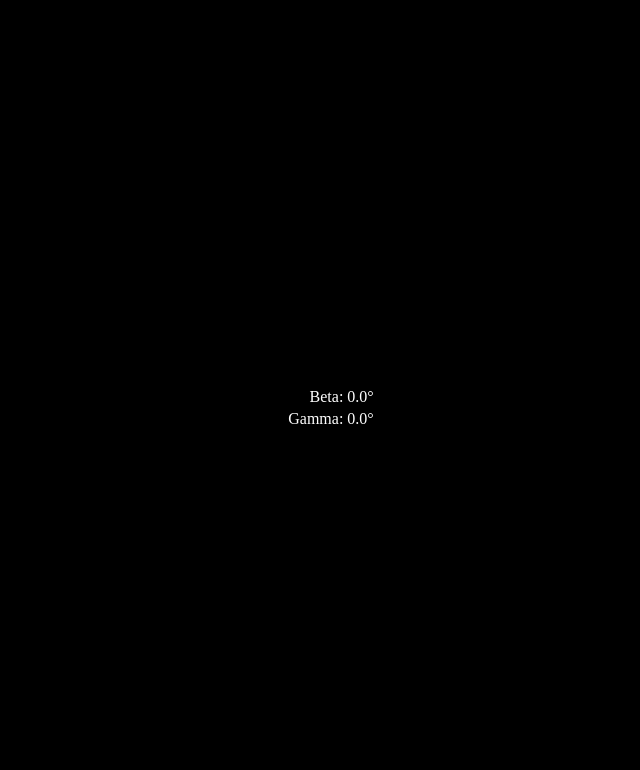
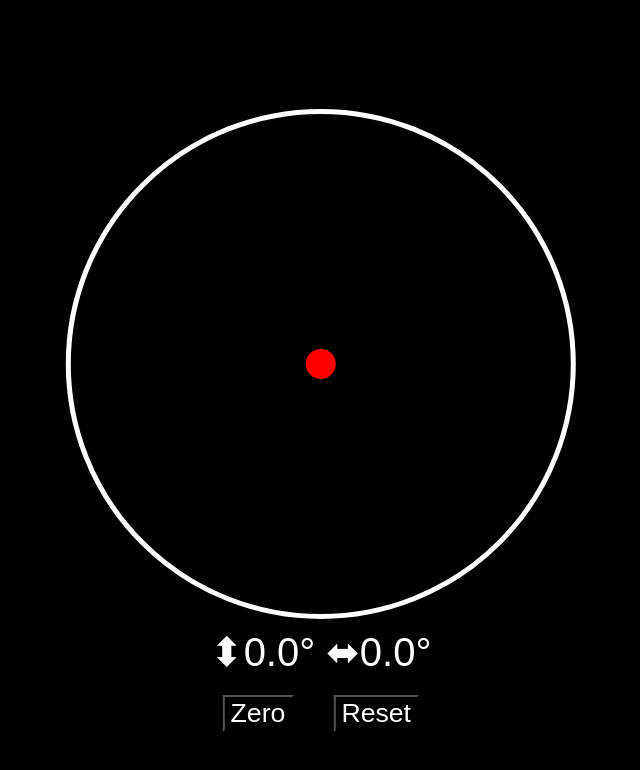
Before and after one commit to tantecky/libela, a React (Vite) app: page / in a window 1280 px wide. Shown: the top 770 px of the page, without its empty margins (317-957 px from the left). Built offline with nearby package versions, Linux system fonts and the light colour scheme; the HTML template or start-up script is replaced by a standard one.

Commit message:
Add bubble radar

```diff
--- a/src/App.css
+++ b/src/App.css
@@ -2,7 +2,8 @@ body {
   position: absolute;
   top: 50%;
   left: 50%;
-  transform: translate(-50%, -50%);
+  transform: translate(-52%, -48%);
   color: white;
   background-color: black;
+  font-family: Arial, Helvetica, sans-serif;
 }
--- a/src/App.tsx
+++ b/src/App.tsx
@@ -4,6 +4,7 @@ import './App.css'
 import { useEffect, useState } from 'react'
 import { AngleData } from './model/AngleData'
 import BubbleRadar from './component/BubbleRadar'
+import ZeroReset from './component/ZeroReset'
 
 function App() {
   const [angleData, setOrientationData] = useState<AngleData>(
@@ -26,6 +27,7 @@ function App() {
     <>
       <BubbleRadar beta={angleData.beta} gamma={angleData.gamma} />
       <AngleLabel beta={angleData.beta} gamma={angleData.gamma} />
+      <ZeroReset />
     </>
   )
 }
--- a/src/component/AngleLabel.css
+++ b/src/component/AngleLabel.css
@@ -1,3 +1,9 @@
-.angle-label td {
-  text-align: end;
+.angle-label {
+  font-size: 30pt;
+  text-align: center;
 }
+
+.angle-label p {
+  margin: 0;
+  margin-top: 10px;
+}
--- a/src/component/AngleLabel.tsx
+++ b/src/component/AngleLabel.tsx
@@ -4,16 +4,9 @@ import { IAngleData } from '../model/AngleData'
 export default function AngleLabel({ beta, gamma }: IAngleData) {
   return (
     <div className="angle-label">
-      <table>
-        <tr>
-          <td>Beta: </td>
-          <td>{beta.toFixed(1)}°</td>
-        </tr>
-        <tr>
-          <td>Gamma: </td>
-          <td>{gamma.toFixed(1)}°</td>
-        </tr>
-      </table>
+      <p>
+        ⬍{beta.toFixed(1)}° ⬌{gamma.toFixed(1)}°
+      </p>
     </div>
   )
 }
--- a/src/component/BubbleRadar.css
+++ b/src/component/BubbleRadar.css
@@ -0,0 +1,18 @@
+#radar {
+  position: relative;
+  width: 300px;
+  height: 300px;
+  border: 5px solid white;
+  border-radius: 10px;
+  border-radius: 100%;
+}
+
+#bubble {
+  position: absolute;
+  top: 140px;
+  left: 140px;
+  width: 20px;
+  height: 20px;
+  background: red;
+  border-radius: 100%;
+}
--- a/src/component/BubbleRadar.tsx
+++ b/src/component/BubbleRadar.tsx
@@ -1,6 +1,54 @@
 import './BubbleRadar.css'
 import { IAngleData } from '../model/AngleData'
+import { useEffect } from 'react'
+
+const BUBBLE_RADIUS = 15
+const MAX_ANGLE = 90
+
+function setRadarSize(): number {
+  let radar = document.getElementById('radar') as HTMLCanvasElement
+  let size = Math.min(
+    Math.min(window.innerWidth, window.innerHeight) * 0.75,
+    500,
+  )
+  radar.style.width = `${size}px`
+  radar.style.height = `${size}px`
+
+  return size
+}
 
 export default function BubbleRadar({ beta, gamma }: IAngleData) {
-  return <></>
+  useEffect(() => {
+    const radarRadius = setRadarSize() / 2
+    let bubble = document.getElementById('bubble') as HTMLCanvasElement
+
+    const center = radarRadius - BUBBLE_RADIUS
+
+    bubble.style.width = `${BUBBLE_RADIUS * 2}px`
+    bubble.style.height = `${BUBBLE_RADIUS * 2}px`
+
+    const betaNorm = beta / MAX_ANGLE
+    const gammaNorm = gamma / MAX_ANGLE
+
+    const dx = gammaNorm * radarRadius
+    const dy = betaNorm * radarRadius
+
+    if (dx ** 2 + dy ** 2 < (radarRadius - BUBBLE_RADIUS) ** 2) {
+      bubble.style.top = `${center - dy}px`
+      bubble.style.left = `${center - dx}px`
+    }
+
+    // let canvas = document.getElementById('canvas') as HTMLCanvasElement
+    // let ctx = canvas.getContext('2d') as CanvasRenderingContext2D
+    // ctx.strokeStyle = 'white'
+    // ctx.moveTo(0, 0)
+    // ctx.lineTo(beta, gamma)
+    // ctx.stroke()
+  })
+
+  return (
+    <div id="radar">
+      <div id="bubble"></div>
+    </div>
+  )
 }
--- /dev/null
+++ b/src/component/ZeroReset.css
@@ -0,0 +1,13 @@
+.zero-reset {
+  margin: auto;
+  margin-top: 20px;
+  text-align: center;
+}
+
+.zero-reset button {
+  font-size: 20pt;
+  margin-left: 20px;
+  margin-right: 20px;
+  background-color: black;
+  color: white;
+}
--- /dev/null
+++ b/src/component/ZeroReset.tsx
@@ -0,0 +1,10 @@
+import './ZeroReset.css'
+
+export default function ZeroReset() {
+  return (
+    <div className="zero-reset">
+      <button>Zero</button>
+      <button>Reset</button>
+    </div>
+  )
+}
```
